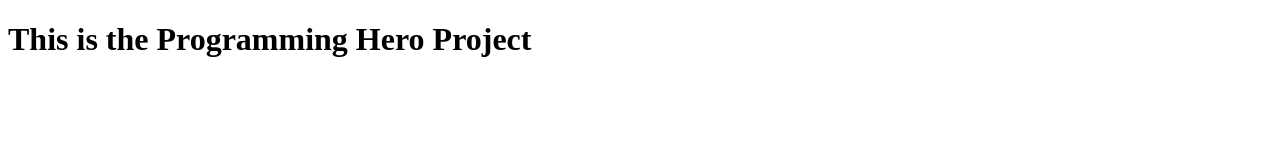
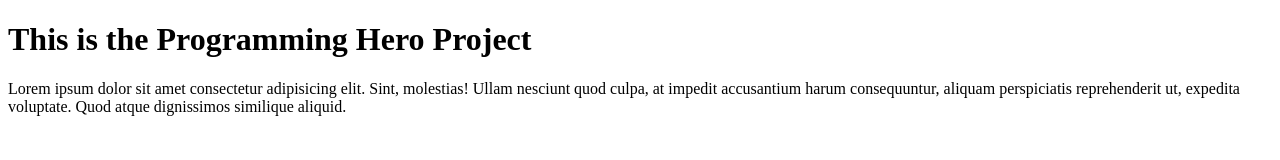
Before and after one commit to nazmulHuda121/projects, a plain HTML site: page index.html in a window 1280 px wide. Drawn offline with Linux system fonts and the light colour scheme.

Commit message:
add para

```diff
--- a/index.html
+++ b/index.html
@@ -7,5 +7,6 @@
 </head>
 <body>
     <h1>This is the Programming Hero Project</h1>
+    <p>Lorem ipsum dolor sit amet consectetur adipisicing elit. Sint, molestias! Ullam nesciunt quod culpa, at impedit accusantium harum consequuntur, aliquam perspiciatis reprehenderit ut, expedita voluptate. Quod atque dignissimos similique aliquid.</p>
 </body>
 </html>
```
